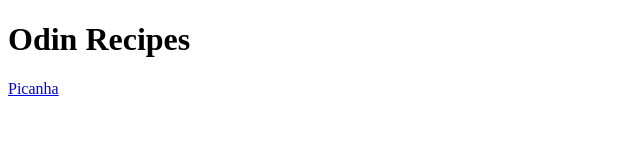
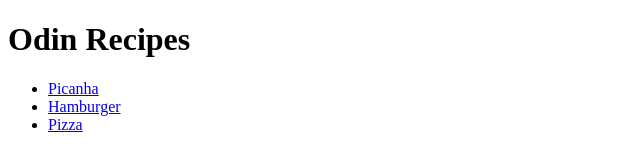
Before and after one commit to bernardo-dorze/odin-recipes, a plain HTML site: page index.html in a window 1280 px wide. Shown: the whole page, without its empty margins (0-640 px from the left). Drawn offline with Linux system fonts and the light colour scheme.

Commit message:
Link all recipes pages in index

```diff
--- a/index.html
+++ b/index.html
@@ -6,6 +6,10 @@
   </head>
   <body>
     <h1>Odin Recipes</h1>
-    <a href="./recipes/steak.html">Picanha</a>
+        <ul>
+        <li><a href="./recipes/picanha.html">Picanha</a></li>
+        <li><a href="./recipes/hamburger.html">Hamburger</a></li>
+        <li><a href="./recipes/pizza.html">Pizza</a></li>
+    </ul>
   </body>
 </html>
```
